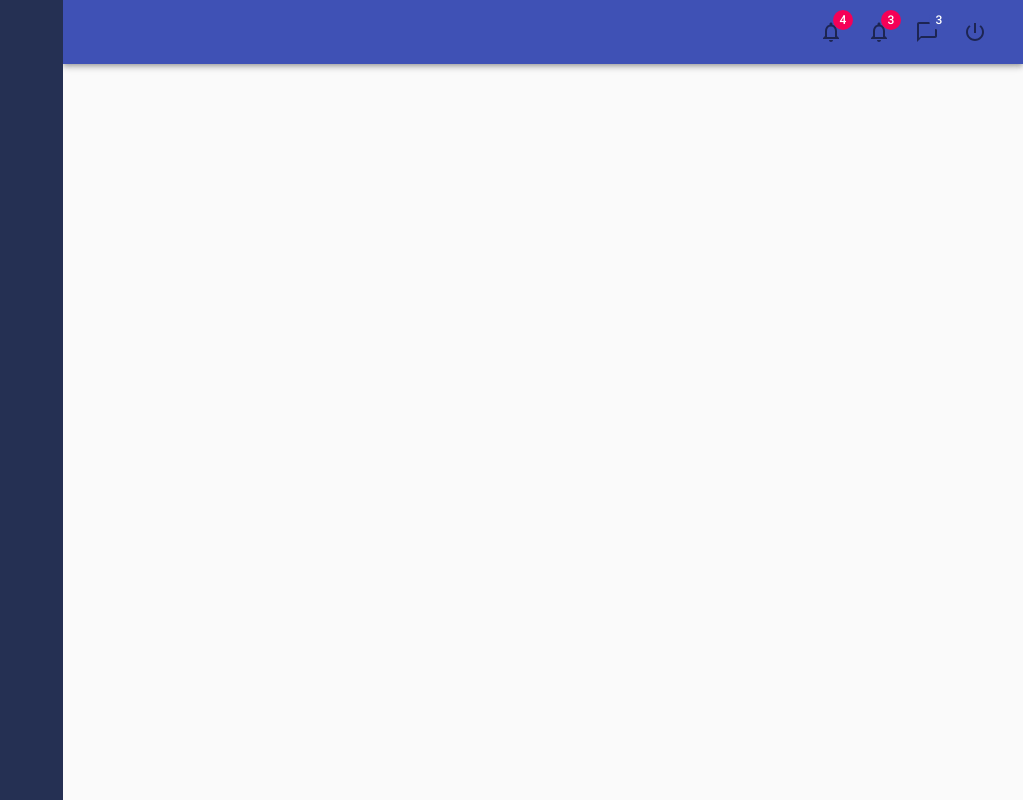
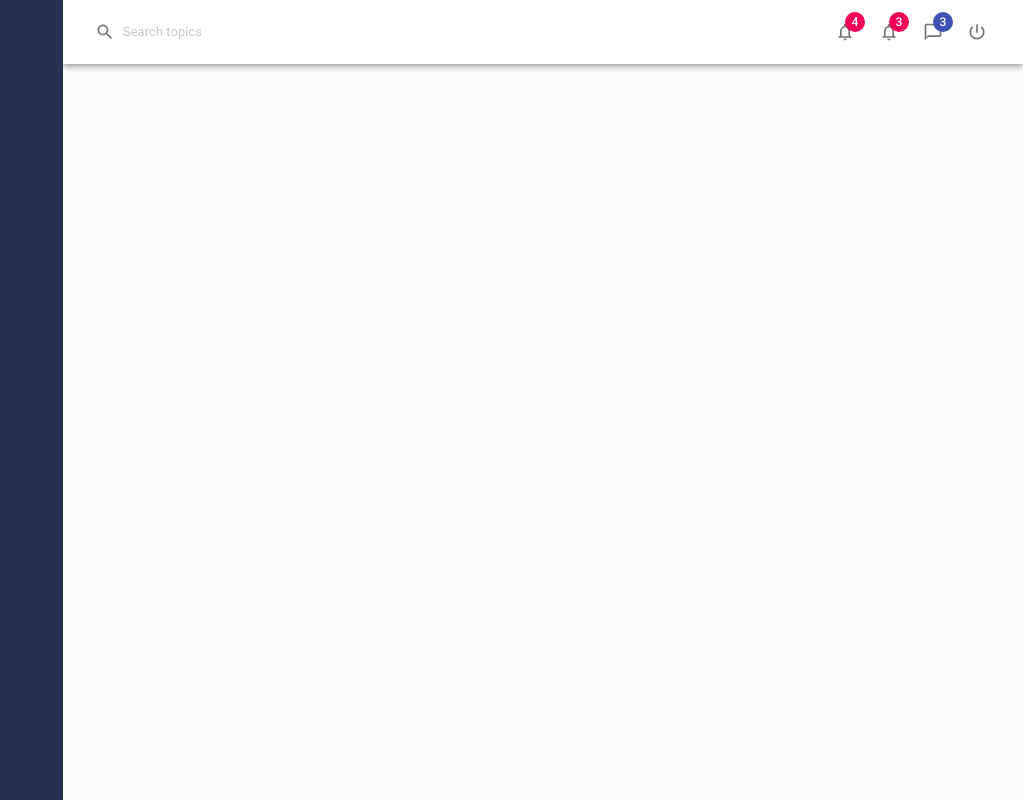
Before and after one commit to alexangria1992/react-mui-system, a React (Create React App) app: page / in a window 1280 px wide. Shown: the whole page, without its empty margins (257-1280 px from the left). Built offline with nearby package versions, Linux system fonts and the light colour scheme.

Commit message:
Customize Mui Theme Customization

```diff
--- a/src/components/Header.js
+++ b/src/components/Header.js
@@ -2,39 +2,65 @@ import { AppBar, Badge, Grid, IconButton, InputBase, Toolbar } from '@material-u
 import NotificationsNoneIcon from '@material-ui/icons/NotificationsNone'
 import ChatBubbleOutlineIcon from '@material-ui/icons/ChatBubbleOutline'
 import PowerSettingsNewIcon from '@material-ui/icons/PowerSettingsNew'
+import React from 'react'
+import {makeStyles, withStyles} from "@material-ui/core";
+import SearchIcon from '@material-ui/icons/Search'
+const useStyles = makeStyles({
+    root: {
+        backgroundColor: "#fff",
+          },
+    searchInput:
+    {
+        opacity: '0.6',
+        padding: '0px 8px',
+        fontSize: '0.8rem',
+        '&:hover': {
+            backgroundColor: "#F2F2F2"
+        },
+        '& .MuiSvgIcon-root':
+        {
+            marginRight: '8px',
+        }
+    },
 
-import React from 'react'
+})
 
 export default function Header() {
+    const classes = useStyles();
     return (
-        <AppBar position="static">
+        <AppBar position="static" className={classes.root}>
             <Toolbar>
-                <Grid container>
+                <Grid container
+                      alignItems="center">
                     <Grid item>
-                        <InputBase />
+                        <InputBase
+                        placeholder="Search topics"
+                        className={classes.searchInput}
+                        startAdornment={<SearchIcon fontSize="small" />}
+                        />
                     </Grid>
                     <Grid item sm></Grid>
                     <Grid item>
                         <IconButton>
                             <Badge badgeContent={4} color="secondary">
-                                <NotificationsNoneIcon />
+                                <NotificationsNoneIcon fontSize="small" />
                             </Badge>
                         </IconButton>
 
                         <IconButton>
                             <Badge badgeContent={3} color="secondary">
-                                <NotificationsNoneIcon />
+                                <NotificationsNoneIcon fontSize="small"/>
                             </Badge>
                         </IconButton>
 
                         <IconButton>
                             <Badge badgeContent={3} color="primary">
-                               <ChatBubbleOutlineIcon/>
+                               <ChatBubbleOutlineIcon fontSize="small"/>
                             </Badge>
                         </IconButton>
 
                         <IconButton>
-                            <PowerSettingsNewIcon/>
+                            <PowerSettingsNewIcon fontSize="small"/>
                         </IconButton>
 
                     </Grid>
```
